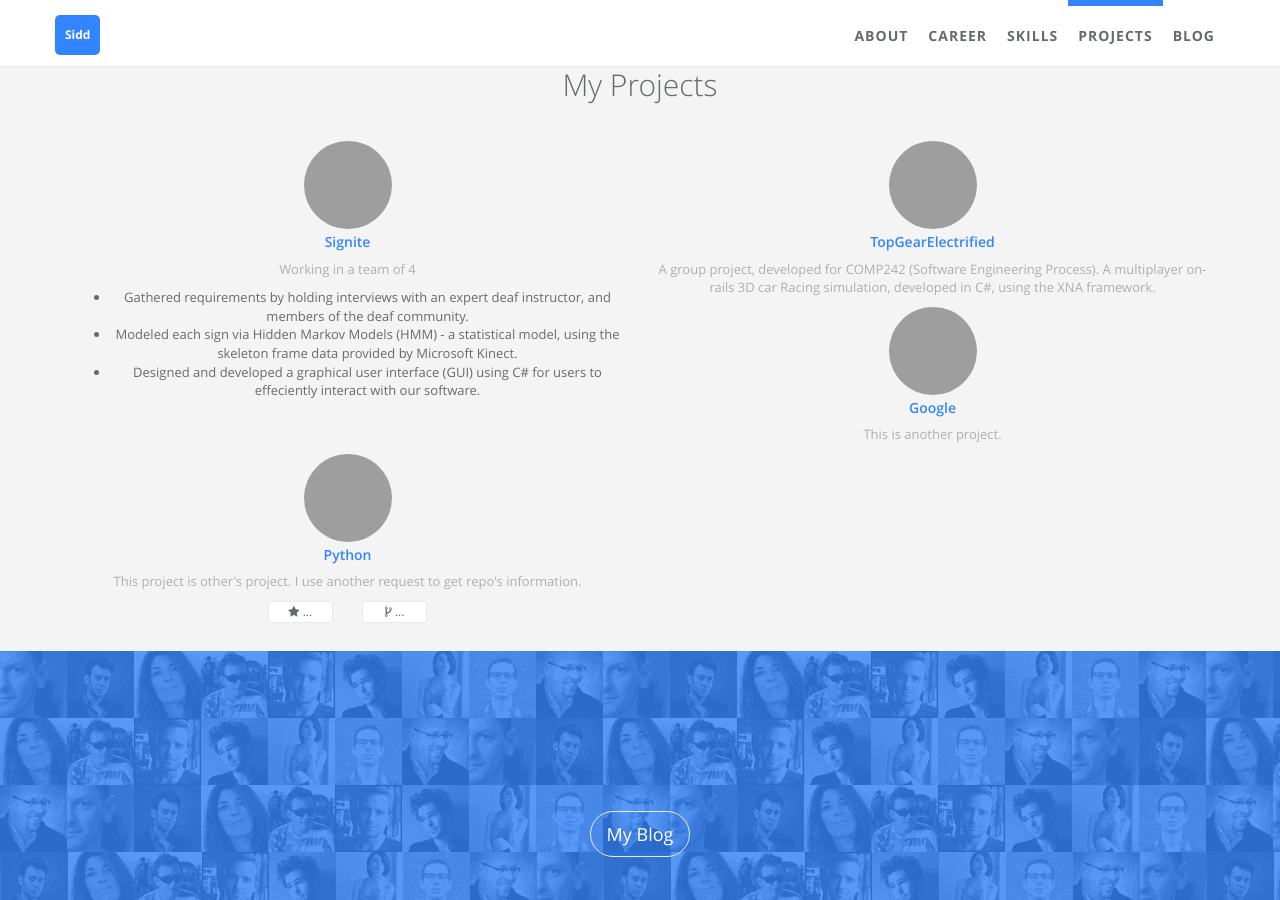
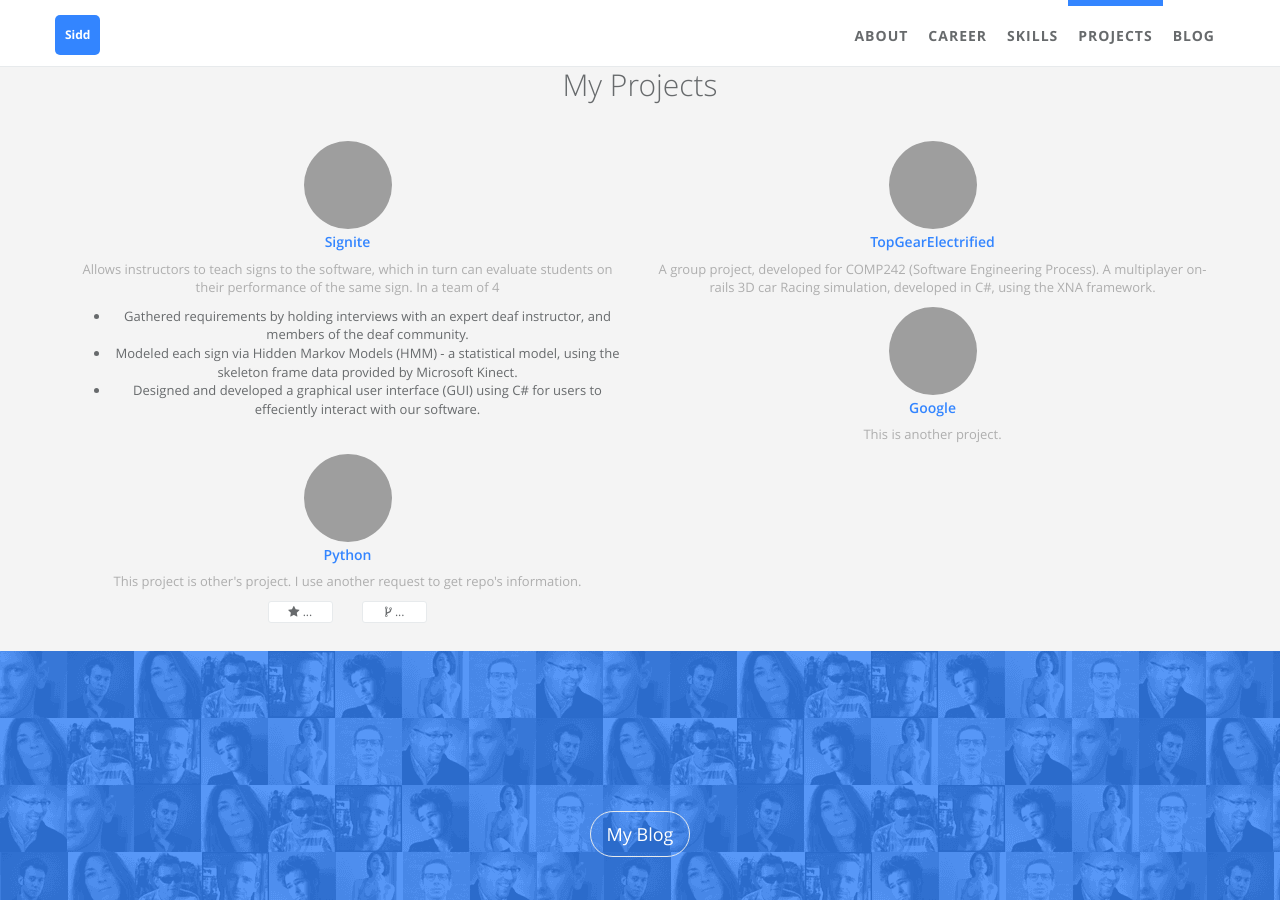
Before and after one commit to sarora/sarora.github.io, a Jekyll site: the page built from index.html, in a window 1280 px wide and 900 px high, scrolled down 3349 px, cut to the strip 0-900 px from the top of the window. Built offline with Jekyll 4.4.1, drawn with Linux system fonts in a browser that asks for light colours; grey boxes are pictures that could not be loaded.

Commit message:
Add complete info about Signite

```diff
--- a/_data/index/projects.yml
+++ b/_data/index/projects.yml
@@ -5,7 +5,7 @@
 - name: Signite
   url:  https://github.com/sarora/314Kinect
   img: /static/assets/img/landing/kinect-ui.png
-  desc: Working in a team of 4 <ul style="list-style-type:disc">
+  desc: Allows instructors to teach signs to the software, which in turn can evaluate students on their performance of the same sign. In a team of 4 <ul style="list-style-type:disc">
       <li>Gathered requirements by holding interviews with an expert deaf instructor, and members of the deaf community.</li>
       <li>Modeled each sign via Hidden Markov Models (HMM) - a statistical model, using the skeleton frame data provided by Microsoft Kinect.</li>
       <li>Designed and developed a graphical user interface (GUI) using C# for users to effeciently interact with our software. </li> </ul>
```
